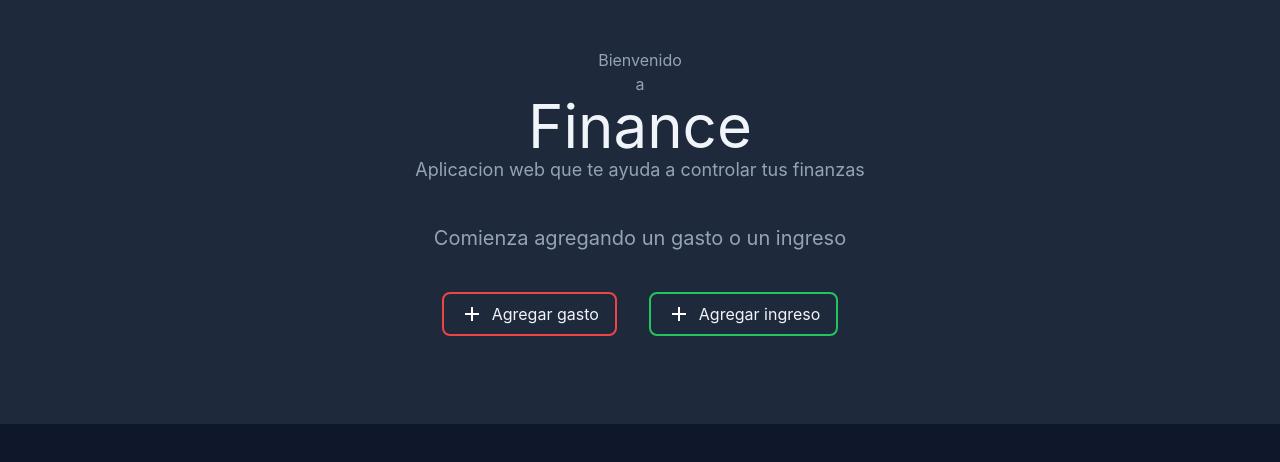
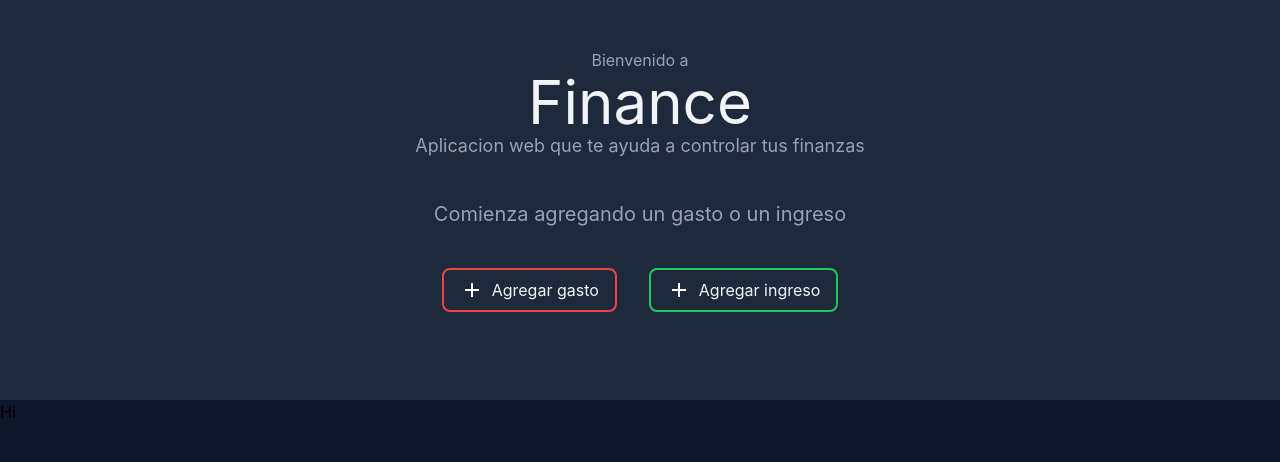
Before and after one commit to Darito97/finance, a React (Vite) app: page / in a window 1280 px wide. Shown: the top 462 px of the page. Built offline with nearby package versions, Linux system fonts and the light colour scheme.

Commit message:
Agregado de animacion a encabezado

```diff
--- a/src/App.tsx
+++ b/src/App.tsx
@@ -12,6 +12,7 @@ function App() {
       {
         (showHeader) ? <Header HideHeader={() => hideHeader()} /> : ''
       }
+      <h1>Hi</h1>
     </div>
   )
 }
--- a/src/components/Header.tsx
+++ b/src/components/Header.tsx
@@ -1,24 +1,33 @@
-import { useRef } from "react";
+import { useState } from "react";
 import { motion } from "framer-motion";
 import addIcon from "../resources/addIcon.svg";
 function Header(props: { HideHeader: any }) {
+  const [isOpen, setIsOpen] = useState(true);
+  const variants = {
+    grouUpAnimation: {
+      scale: [0.5, 1],
+    },
+    fadeToTheTop: {
+      y: [0,-500]
+    },
+  };
   function hideHeader() {
-    props.HideHeader();
+    setIsOpen(false);
+    setTimeout(() => props.HideHeader(), 1000);
   }
 
-  const grouUpAnimation = {
-    scale: [0.5, 1],
-  };
-  const fadeToTheTop = {
-    scaleY: 0,
-  };
-
   return (
-    <header className="px-4 py-12 bg-slate-800 text-slate-100 flex flex-col justify-center items-center">
-      <motion.div className="text-center" animate={grouUpAnimation}>
-        <p className="text-slate-400">
-          Bienvenido <br />a
-        </p>
+    <motion.header
+      className="px-4 py-12 bg-slate-800 text-slate-100 flex flex-col justify-center items-center"
+      animate={isOpen ? "" : "fadeToTheTop"}
+      variants={variants}
+      transition={{duration: 1}}
+    >
+      <motion.div
+        className="text-center"
+        animate={variants.grouUpAnimation}
+      >
+        <p className="text-slate-400">Bienvenido a</p>
         <h1 className="text-6xl">Finance</h1>
         <p className=" text-slate-400 text-lg">
           Aplicacion web que te ayuda a controlar tus finanzas
@@ -27,17 +36,23 @@ function Header(props: { HideHeader: any }) {
           <p className="text-slate-400 text-xl pb-2 w-full">
             Comienza agregando un gasto o un ingreso
           </p>
-          <button className="inline-flex items-center justify-center gap-2 px-4 py-2 border-2 border-red-500 text-slate-100 rounded-lg w-50">
+          <button
+            className="inline-flex items-center justify-center gap-2 px-4 py-2 border-2 border-red-500 text-slate-100 rounded-lg w-50"
+            onClick={() => hideHeader()}
+          >
             <img src={addIcon} alt="add icon" />
             Agregar gasto
           </button>
-          <button className="inline-flex items-center justify-center gap-2 px-4 py-2 border-2 border-green-500 text-slate-100 rounded-lg w-50">
+          <button
+            className="inline-flex items-center justify-center gap-2 px-4 py-2 border-2 border-green-500 text-slate-100 rounded-lg w-50"
+            onClick={() => hideHeader()}
+          >
             <img src={addIcon} alt="add icon" />
             Agregar ingreso
           </button>
         </div>
       </motion.div>
-    </header>
+    </motion.header>
   );
 }
 
```
